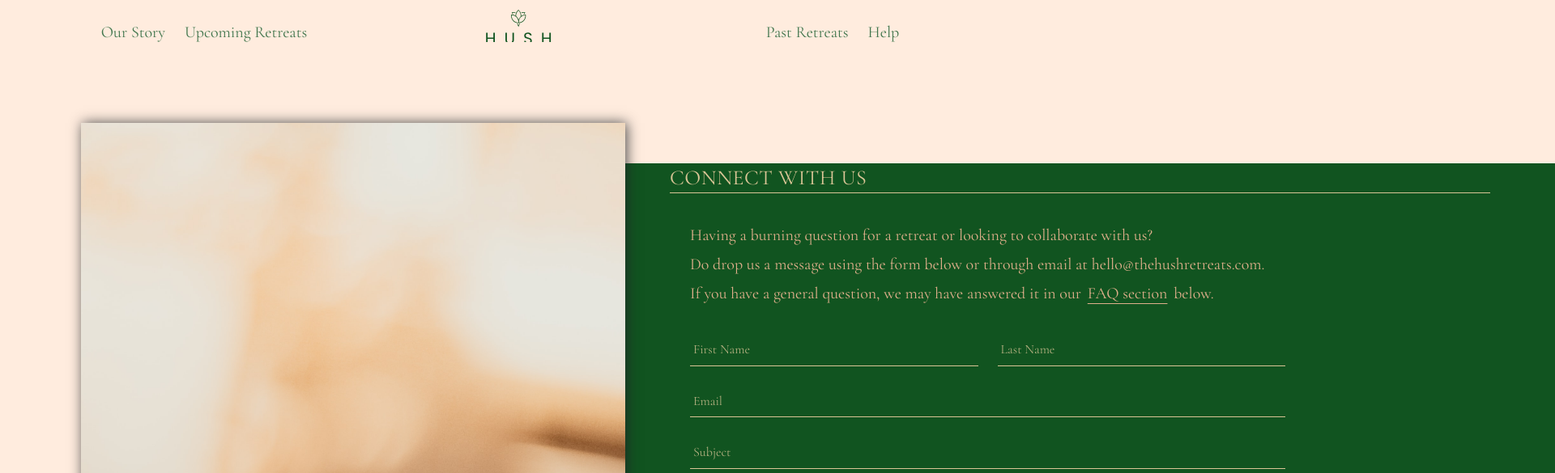
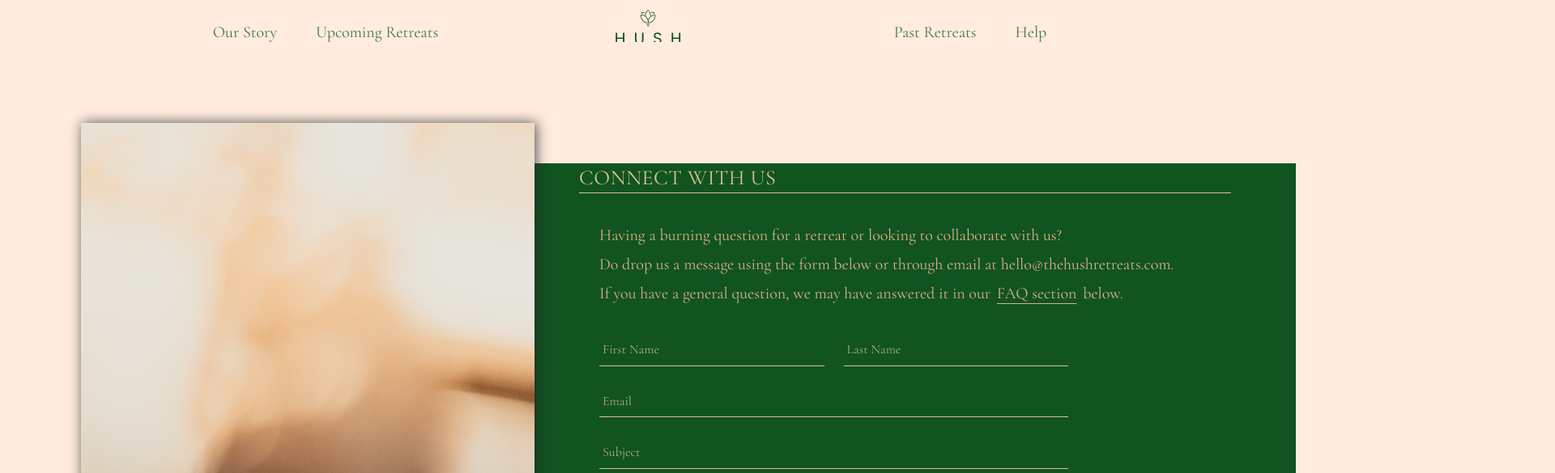
Before and after one commit to jieqiangt/the-hush-retreat, a Next.js app: page /help in a window 1280 px wide. Shown: the top 585 px of the page at 81% size, 1920 px wide, since content can reach past the window. Built offline with nearby package versions, Linux system fonts and the light colour scheme.

Commit message:
- lightend btn-link borders - changed gray colors - corrected nav bar width - changed feature box colors & added parameter for reusability - changed font color of home page sections

```diff
--- a/sass/abstracts/_mixins.scss
+++ b/sass/abstracts/_mixins.scss
@@ -51,8 +51,8 @@
   } @else {
     & a {
       @include btn--default($text-color, $hover-text-color, $hover-opacity);
-      border-top: solid $size-underline-link $text-color;
-      border-bottom: solid $size-underline-link $text-color;
+      border-top: solid $size-underline-link darken(rgba($text-color,0.7),10%);
+      border-bottom: solid $size-underline-link darken(rgba($text-color,0.7),10%);
       padding: 0.6rem;
       color: $text-color;
 
--- a/sass/abstracts/_variables.scss
+++ b/sass/abstracts/_variables.scss
@@ -8,8 +8,8 @@ $col-accent-primary: #d6bf8a;
 $col-accent-shade-1: #c1ac7c;
 
 $col-gray-tint-2: #dfaf8b;
-$col-gray-tint-1: #9c7a61;
-$col-gray-primary: #7B593F;
+$col-gray-tint-1: #8d2517;
+$col-gray-primary: #4F2507;
 
 $col-white-primary: #ffecde;
 $col-black-primary: #212529;
--- a/sass/base/_utilities.scss
+++ b/sass/base/_utilities.scss
@@ -53,7 +53,7 @@
   }
 }
 
-@mixin feature-box($margin-item-gap) {
+@mixin feature-box($margin-item-gap, $border-color) {
   display: grid;
   width: 100%;
   grid-template-columns: repeat(auto-fit, minmax(50rem, min-content));
@@ -72,7 +72,7 @@
     }
 
     &--outer + &--outer {
-      border-left: $border-gray-sm;
+      border-left: solid $size-underline-link $border-color;
     }
 
     &--title {
@@ -261,7 +261,7 @@
     &--desc {
       display: block;
       margin-bottom: $margin-flex-lg * 1.5;
-      color: $col-main-tint-1;
+      color: $col-gray-primary;
       font-size: $font-size-text-md;
       line-height: $font-line-height-md;
     }
--- a/sass/layout/layout.module.scss
+++ b/sass/layout/layout.module.scss
@@ -4,7 +4,6 @@
 @import "../abstracts/mixins";
 
 .nav {
-  width: 100vw;
   background-color: $col-white-primary;
   position: sticky;
 
@@ -14,7 +13,7 @@
     align-items: center;
     width: 100%;
     padding: 1.2rem 0rem 1.6rem 0;
-    gap: 18rem;
+    gap: 15rem;
     font-weight: $font-weight-xs;
     font-size: $font-size-text-md;
 
@@ -22,7 +21,7 @@
       display: flex;
       justify-content: center;
       width: 25%;
-      gap: $margin-flex-lg;
+      gap: 4.8rem;
     }
   }
 
--- a/sass/pages/help.module.scss
+++ b/sass/pages/help.module.scss
@@ -9,7 +9,7 @@
   display: grid;
   grid-template-columns:
     [full-start] 1fr [center-start] repeat(
-      12,
+      10,
       [col-start] minmax(16rem, min-content) [col-end]
     )
     [center-end] 1fr [full-end];
--- a/sass/pages/home.module.scss
+++ b/sass/pages/home.module.scss
@@ -55,12 +55,12 @@
   &--article {
     display: block;
     font-size: $font-size-header-md;
-    color: $col-gray-primary;
+    color: $col-gray-tint-1;
     margin-bottom: $margin-flex-lg * 2;
   }
 
   &--btn {
-    @include btn--link($col-gray-primary, $col-main-tint-1, 0.2);
+    @include btn--link($col-gray-tint-1, $col-main-tint-1, 0.2);
     font-size: $font-size-text-md;
   }
 }
@@ -221,7 +221,7 @@
     }
 
     &--title {
-      @include section--title($col-main-tint-1, none);
+      @include section--title($col-main-primary, none);
       font-size: $font-size-text-md;
       margin-bottom: 1.2rem;
     }
@@ -248,7 +248,7 @@
     &--input-group {
       @include input--group(
         30rem,
-        $col-gray-tint-1,
+        $col-gray-primary,
         $pos-input-label-x,
         $pos-input-label-y,
         $pos-input-label-translate-up
@@ -277,7 +277,7 @@
     }
 
     &--btn--link {
-      @include btn--link($col-gray-tint-1, $col-main-tint-1, 0.2);
+      @include btn--link($col-gray-primary, $col-main-tint-1, 0.2);
       font-size: $font-size-text-s;
     }
   }
```
Also changed, not shown: sass/pages/discover.module.scss (+4 -3 lines).
